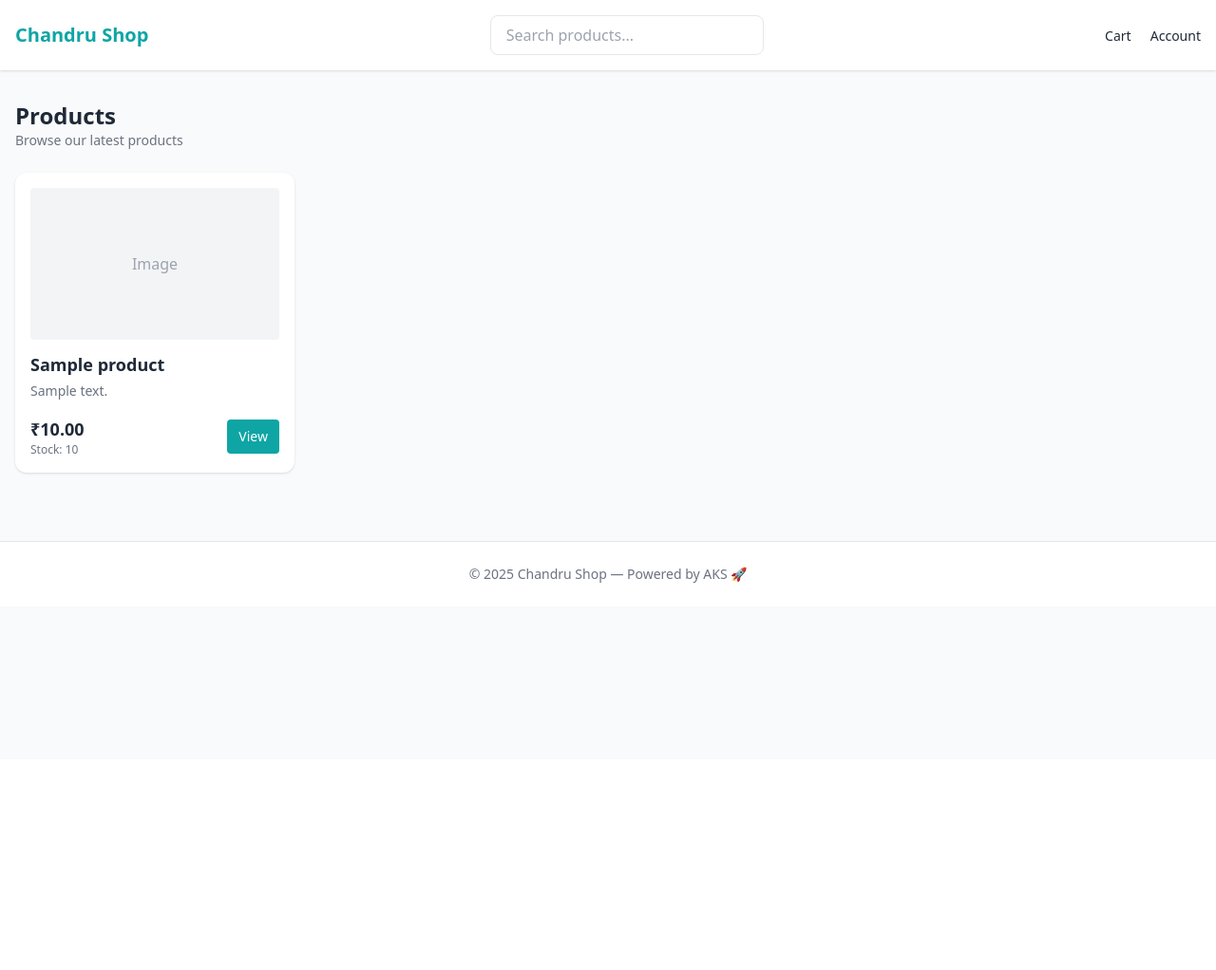
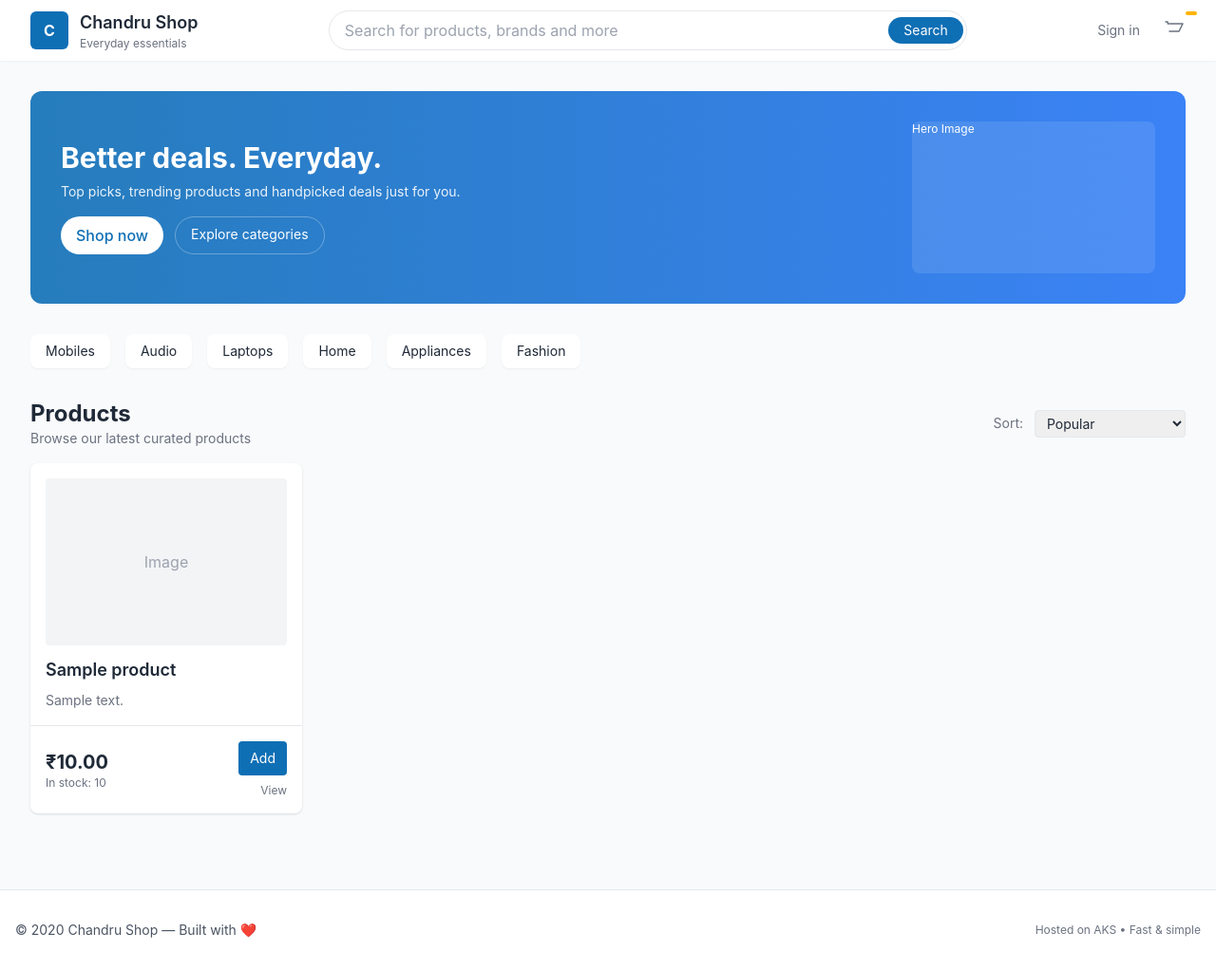
Before and after one commit to Chandruthelinesmasher/chandru-ecommerce-AKS, a Flask app: template services/product/templates/index.html in a window 1280 px wide. Shown: the whole page at 95% size. Before the commit the page ends 614 px from the top, so only its background shows below. Run offline with Flask 3, Linux system fonts and the light colour scheme; tables that the repository leaves empty hold one stand-in row (values such as "Sample post"); the template is opened without the code that fills it: values that come from a table or form of the project are taken from there, most other values are stand-ins (such as "Sample title", 1, 10 or a date in 2020); some libraries are stand-ins or nearby versions.

Commit message:
Saving the updated python app.py

```diff
--- a/services/product/app.py
+++ b/services/product/app.py
@@ -9,13 +9,13 @@ from threading import Event
 
 from flask import Flask, jsonify, request, abort, render_template, send_from_directory
 from flask_sqlalchemy import SQLAlchemy
-from sqlalchemy import text
+from sqlalchemy import text, or_
 from redis import Redis, RedisError
 from prometheus_client import Counter, Histogram, generate_latest, CONTENT_TYPE_LATEST
 from werkzeug.middleware.proxy_fix import ProxyFix
 from werkzeug.exceptions import HTTPException
 
-# --------- Configuration ----------
+# ---------------- CONFIG ----------------
 DB_DEFAULT = "sqlite:///./product.db"
 DATABASE_URL = os.environ.get("DATABASE_URL", DB_DEFAULT)
 REDIS_URL = os.environ.get("REDIS_URL")
@@ -26,12 +26,12 @@ db = SQLAlchemy()
 redis_client = None
 shutdown_event = Event()
 
-# Prometheus metrics
+# ---------------- METRICS ----------------
 HTTP_REQUESTS = Counter("http_requests_total", "Total HTTP requests", ["method", "endpoint", "http_status"])
 HTTP_LATENCY = Histogram("http_request_latency_seconds", "HTTP request latency", ["endpoint"])
 
 
-# --------- Logging ----------
+# ---------------- LOGGING ----------------
 def configure_logging():
     class JsonFormatter(logging.Formatter):
         def format(self, record):
@@ -55,7 +55,7 @@ def configure_logging():
     root.addHandler(handler)
 
 
-# --------- Metrics Decorator ----------
+# ---------------- METRIC DECORATOR ----------------
 def record_metrics(endpoint):
     def decorator(func):
         @wraps(func)
@@ -75,13 +75,16 @@ def record_metrics(endpoint):
             finally:
                 duration = time.time() - start
                 HTTP_LATENCY.labels(endpoint=endpoint).observe(duration)
-                HTTP_REQUESTS.labels(method=request.method, endpoint=endpoint, http_status=str(status)).inc()
-
+                HTTP_REQUESTS.labels(
+                    method=request.method,
+                    endpoint=endpoint,
+                    http_status=str(status),
+                ).inc()
         return wrapper
     return decorator
 
 
-# --------- Models ----------
+# ---------------- MODELS ----------------
 def init_models(app):
     db.init_app(app)
 
@@ -103,17 +106,16 @@ def init_models(app):
                 "description": self.description,
                 "price": self.price,
                 "currency": self.currency,
-                "stock": self.stock
+                "stock": self.stock,
             }
 
     with app.app_context():
         db.create_all()
 
-    app.Product = Product
     return Product
 
 
-# --------- Factory ----------
+# ---------------- APP FACTORY ----------------
 def create_app(config=None):
     configure_logging()
 
@@ -127,7 +129,7 @@ def create_app(config=None):
 
     app.wsgi_app = ProxyFix(app.wsgi_app)
 
-    # Configuration
+    # -------- CONFIG ----------
     app.config["SQLALCHEMY_DATABASE_URI"] = DATABASE_URL
     app.config["SQLALCHEMY_TRACK_MODIFICATIONS"] = False
     app.config["SECRET_KEY"] = SECRET_KEY
@@ -136,10 +138,10 @@ def create_app(config=None):
     if config:
         app.config.update(config)
 
-    # Init DB
+    # -------- DB ----------
     Product = init_models(app)
 
-    # Redis
+    # -------- REDIS ----------
     global redis_client
     if REDIS_URL:
         try:
@@ -148,10 +150,11 @@ def create_app(config=None):
             app.logger.info("Connected to Redis")
         except RedisError:
             redis_client = None
+            app.logger.warning("Redis configured but connection failed")
     else:
         app.logger.info("Redis not configured; using in-memory cache")
 
-    # --------- Error Handling ----------
+    # -------- ERROR HANDLER ----------
     @app.errorhandler(Exception)
     def handle_exception(e):
         app.logger.exception("Unhandled exception")
@@ -160,14 +163,14 @@ def create_app(config=None):
             status = e.code
         return jsonify({"error": str(e)}), status
 
-    # --------- Health ----------
+    # -------- HEALTH CHECKS ----------
     @app.route("/health")
     def health():
         try:
             db.session.execute(text("SELECT 1"))
             return jsonify({"status": "ok"}), 200
         except Exception:
-            return jsonify({"status": 'degraded'}), 503
+            return jsonify({"status": "degraded"}), 503
 
     @app.route("/ready")
     def ready():
@@ -177,12 +180,12 @@ def create_app(config=None):
     def metrics():
         return generate_latest(), 200, {"Content-Type": CONTENT_TYPE_LATEST}
 
-    # --------- Serve style.css from templates folder ----------
+    # -------- SERVE style.css FROM templates ----------
     @app.route("/templates/<path:filename>")
     def template_static(filename):
         return send_from_directory(os.path.join(BASE_DIR, "templates"), filename)
 
-    # --------- HOME PAGE ----------
+    # -------- HOME PAGE ----------
     @app.route("/", methods=["GET"])
     @record_metrics("index")
     def index():
@@ -191,14 +194,15 @@ def create_app(config=None):
         q = request.args.get("q", "").strip()
 
         query = Product.query
+
         if q:
             like = f"%{q}%"
-            query = query.filter(
-                db.or_(Product.title.ilike(like), Product.description.ilike(like))
-            )
+            query = query.filter(or_(Product.title.ilike(like), Product.description.ilike(like)))
 
         pag = query.order_by(Product.created_at.desc()).paginate(
-            page=page, per_page=per_page, error_out=False
+            page=page,
+            per_page=per_page,
+            error_out=False
         )
 
         return render_template(
@@ -207,21 +211,38 @@ def create_app(config=None):
             page=page,
             pages=pag.pages,
             q=q,
-            version=APP_VERSION,
+            version=APP_VERSION
         )
 
-    # --------- PRODUCT PAGE ----------
+    # -------- PRODUCT PAGE ----------
     @app.route("/product/<int:product_id>")
     def product_page(product_id):
         p = Product.query.get_or_404(product_id)
         return render_template("product.html", product=p.to_dict())
 
-    # --------- API ----------
+    # -------- API ----------
     @app.route("/api/products")
     def api_products():
         return jsonify([p.to_dict() for p in Product.query.all()])
 
-    # --------- Shutdown ----------
+    # -------- ADMIN SEED ----------
+    @app.route("/admin/seed", methods=["POST"])
+    def admin_seed():
+        sample = [
+            ("iPhone 15", "Latest Apple smartphone", 79999, 50),
+            ("Galaxy S24", "Samsung flagship phone", 72999, 40),
+            ("Noise Headphones", "Wireless ANC headphones", 5999, 200),
+            ("MacBook Air", "Apple M2 laptop", 109999, 15),
+            ("Gaming Keyboard", "RGB mechanical keyboard", 3999, 120),
+        ]
+
+        for t, d, p, s in sample:
+            db.session.add(Product(title=t, description=d, price=p, stock=s))
+
+        db.session.commit()
+        return jsonify({"status": "seeded"}), 201
+
+    # -------- SHUTDOWN ----------
     def handle_sigterm(signum, frame):
         app.logger.info("Shutdown signal received")
         shutdown_event.set()
@@ -232,7 +253,7 @@ def create_app(config=None):
     return app
 
 
-# --------- Local Dev ---------
+# ---------------- LOCAL RUN ----------------
 if __name__ == "__main__":
     app = create_app()
     app.run(host="0.0.0.0", port=int(os.environ.get("PORT", 8000)))
--- a/services/product/templates/base.html
+++ b/services/product/templates/base.html
@@ -5,59 +5,95 @@
     <title>{{ title or "Chandru Shop" }}</title>
     <meta name="viewport" content="width=device-width, initial-scale=1" />
 
-    <!-- Tailwind CDN -->
+    <!-- Tailwind CDN (quick, no compile) -->
     <script src="https://cdn.tailwindcss.com"></script>
-
     <script>
       tailwind.config = {
         theme: {
           extend: {
             colors: {
-              primary: "#0ea5a4",
-              accent: "#7c3aed",
+              primary: "#0f6fb5",    /* Flipkart-ish blue */
+              accent: "#ffb400",     /* accent (price badge) */
+              muted: "#6b7280"
             },
-          },
-        },
-      };
+            fontFamily: {
+              sans: ["Inter", "ui-sans-serif", "system-ui", "sans-serif"]
+            }
+          }
+        }
+      }
     </script>
 
-    <!-- ✅ CSS FROM TEMPLATES FOLDER -->
-    <link rel="stylesheet" href="/templates/style.css">
+    <!-- App CSS from templates folder (served via /templates/style.css) -->
+    <link rel="stylesheet" href="{{ url_for('template_static', filename='style.css') }}">
+
+    <!-- small script to update cart badge (optional) -->
+    <script>
+      function setCartCount(n){
+        const el = document.getElementById('cart-count');
+        if(!el) return;
+        el.textContent = n>0? n : '';
+      }
+    </script>
   </head>
 
-  <body class="bg-gray-50 text-gray-800">
+  <body class="bg-gray-50 text-gray-800 font-sans">
+    <!-- NAVBAR -->
+    <header class="bg-white shadow-sm sticky top-0 z-30">
+      <div class="max-w-7xl mx-auto px-4 sm:px-6 lg:px-8">
+        <div class="flex items-center justify-between h-16">
+          <!-- brand -->
+          <a href="/" class="flex items-center space-x-3">
+            <div class="w-10 h-10 rounded-md bg-primary flex items-center justify-center text-white font-bold">C</div>
+            <div>
+              <div class="text-lg font-semibold">Chandru Shop</div>
+              <div class="text-xs text-muted">Everyday essentials</div>
+            </div>
+          </a>
 
-    <!-- NAVBAR -->
-    <header class="bg-white shadow">
-      <div class="max-w-7xl mx-auto px-4 py-4 flex justify-between items-center">
-        <a href="/" class="text-xl font-bold text-primary">Chandru Shop</a>
+          <!-- search (middle) -->
+          <form action="/" method="get" class="flex-1 max-w-2xl mx-6 hidden md:block">
+            <div class="relative">
+              <input name="q" value="{{ q or '' }}" placeholder="Search for products, brands and more" class="w-full border rounded-l-full rounded-r-full px-4 py-2 focus:outline-none focus:ring-2 focus:ring-primary" />
+              <button type="submit" class="absolute right-1 top-1/2 -translate-y-1/2 bg-primary text-white px-4 py-1 rounded-full text-sm">Search</button>
+            </div>
+          </form>
 
-        <form method="get" action="/" class="hidden sm:block">
-          <input
-            type="text"
-            name="q"
-            value="{{ q or '' }}"
-            placeholder="Search products..."
-            class="px-4 py-2 border rounded-lg w-72"
-          />
+          <!-- right -->
+          <div class="flex items-center space-x-6">
+            <a href="#" class="text-sm text-muted hover:text-gray-800">Sign in</a>
+            <a href="#" class="relative inline-flex items-center">
+              <svg class="w-6 h-6 text-muted" fill="none" stroke="currentColor" viewBox="0 0 24 24"><path stroke-linecap="round" stroke-linejoin="round" stroke-width="1.5" d="M3 3h2l.4 2M7 13h10l4-8H5.4"></path></svg>
+              <span id="cart-count" class="absolute -top-2 -right-3 bg-accent text-white text-xs rounded-full px-1.5 py-0.5"></span>
+            </a>
+          </div>
+        </div>
+      </div>
+
+      <!-- small mobile search -->
+      <div class="md:hidden px-4 pb-4">
+        <form action="/" method="get">
+          <div class="relative">
+            <input name="q" value="{{ q or '' }}" placeholder="Search products" class="w-full border rounded-full px-4 py-2" />
+          </div>
         </form>
-
-        <div class="space-x-4">
-          <a href="#" class="text-sm hover:text-primary">Cart</a>
-          <a href="#" class="text-sm hover:text-primary">Account</a>
-        </div>
       </div>
     </header>
 
-    <main class="max-w-7xl mx-auto px-4 py-8">
+    <!-- MAIN -->
+    <main class="max-w-7xl mx-auto px-4 sm:px-6 lg:px-8 py-8">
+      {% block hero %}{% endblock %}
       {% block content %}{% endblock %}
     </main>
 
-    <footer class="bg-white border-t mt-10">
-      <div class="max-w-7xl mx-auto px-4 py-6 text-sm text-gray-500 text-center">
-        © 2025 Chandru Shop — Powered by AKS 🚀
+    <!-- FOOTER -->
+    <footer class="bg-white border-t mt-12">
+      <div class="max-w-7xl mx-auto px-4 py-8 text-sm text-gray-600">
+        <div class="flex flex-col md:flex-row justify-between items-center">
+          <div>© {{ now().year }} Chandru Shop — Built with ❤️</div>
+          <div class="mt-3 md:mt-0 text-xs text-muted">Hosted on AKS • Fast & simple</div>
+        </div>
       </div>
     </footer>
-
   </body>
 </html>
--- a/services/product/templates/index.html
+++ b/services/product/templates/index.html
@@ -1,52 +1,86 @@
 {% extends "base.html" %}
 
+{% block hero %}
+<!-- HERO -->
+<section class="mb-8">
+  <div class="bg-gradient-to-r from-primary/90 to-blue-500 rounded-xl p-8 text-white">
+    <div class="flex flex-col md:flex-row md:items-center md:justify-between gap-6">
+      <div>
+        <h2 class="text-3xl font-bold">Better deals. Everyday.</h2>
+        <p class="mt-2 text-sm opacity-90">Top picks, trending products and handpicked deals just for you.</p>
+        <div class="mt-4 flex space-x-3">
+          <a href="#products" class="bg-white text-primary px-4 py-2 rounded-full font-medium">Shop now</a>
+          <a href="#products" class="border border-white/30 px-4 py-2 rounded-full text-sm">Explore categories</a>
+        </div>
+      </div>
+
+      <div class="hidden md:block w-64 h-40 bg-white/10 rounded-lg flex items-center justify-center">
+        <div class="text-xs">Hero Image</div>
+      </div>
+    </div>
+  </div>
+</section>
+
+<!-- CATEGORIES strip -->
+<section class="mb-6">
+  <div class="flex gap-4 overflow-x-auto pb-2">
+    {% for cat in ['Mobiles','Audio','Laptops','Home','Appliances','Fashion'] %}
+      <a href="?q={{ cat }}" class="min-w-max px-4 py-2 bg-white rounded-lg shadow-sm text-sm">{{ cat }}</a>
+    {% endfor %}
+  </div>
+</section>
+{% endblock %}
+
 {% block content %}
-<div class="mb-6">
-  <h1 class="text-2xl font-bold">Products</h1>
-  <p class="text-gray-500 text-sm">Browse our latest products</p>
-</div>
-
-<div class="grid grid-cols-1 sm:grid-cols-2 md:grid-cols-3 lg:grid-cols-4 gap-6">
-
-  {% for p in products %}
-  <div class="bg-white rounded-xl shadow p-4 flex flex-col card-hover">
-    <div class="h-40 bg-gray-100 rounded mb-3 flex items-center justify-center text-gray-400">
-      Image
+<!-- Products grid -->
+<section id="products">
+  <div class="flex items-center justify-between mb-4">
+    <div>
+      <h1 class="text-2xl font-bold">Products</h1>
+      <div class="text-sm text-muted">Browse our latest curated products</div>
     </div>
 
-    <h2 class="font-semibold text-lg">{{ p.title }}</h2>
-    <p class="text-gray-500 text-sm mt-1 truncate">{{ p.description }}</p>
-
-    <div class="mt-4 flex justify-between items-center">
-      <div>
-        <div class="font-bold text-lg">₹{{ "%.2f"|format(p.price) }}</div>
-        <div class="text-xs text-gray-500">Stock: {{ p.stock }}</div>
-      </div>
-
-      <a
-        href="/product/{{ p.id }}"
-        class="bg-primary text-white text-sm px-3 py-2 rounded hover:bg-accent"
-      >
-        View
-      </a>
+    <div class="flex items-center gap-3">
+      <div class="text-sm text-muted">Sort:</div>
+      <select onchange="this.form?.submit?.()" class="border rounded px-2 py-1 text-sm">
+        <option value="">Popular</option>
+        <option value="price_asc">Price: Low to High</option>
+        <option value="price_desc">Price: High to Low</option>
+      </select>
     </div>
   </div>
-  {% endfor %}
 
-</div>
+  <div class="grid grid-cols-1 sm:grid-cols-2 md:grid-cols-3 lg:grid-cols-4 gap-6">
+    {% for p in products %}
+    <article class="bg-white rounded-lg shadow hover:shadow-lg transition card-hover flex flex-col overflow-hidden">
+      <a href="/product/{{ p.id }}" class="block p-4 flex-1">
+        <div class="h-44 bg-gray-100 rounded mb-3 flex items-center justify-center text-gray-400">Image</div>
+        <h3 class="font-semibold text-lg line-clamp-2">{{ p.title }}</h3>
+        <p class="text-sm text-muted mt-2 line-clamp-2">{{ p.description }}</p>
+      </a>
 
-<!-- ✅ PAGINATION -->
-{% if pages and pages > 1 %}
-<div class="flex justify-center mt-10 space-x-2">
-  {% for num in range(1, pages + 1) %}
-    <a
-      href="?page={{ num }}{% if q %}&q={{ q }}{% endif %}"
-      class="px-3 py-1 rounded border text-sm
-      {% if num == page %}bg-primary text-white{% else %}bg-white{% endif %}">
-      {{ num }}
-    </a>
-  {% endfor %}
-</div>
-{% endif %}
+      <div class="p-4 border-t flex items-center justify-between gap-4">
+        <div>
+          <div class="text-xl font-bold">₹{{ '%.2f'|format(p.price) }}</div>
+          <div class="text-xs text-muted">In stock: {{ p.stock }}</div>
+        </div>
 
+        <div class="flex flex-col items-end">
+          <button class="bg-primary text-white px-3 py-2 rounded hover:bg-blue-600 text-sm">Add</button>
+          <a href="/product/{{ p.id }}" class="text-xs text-muted mt-2">View</a>
+        </div>
+      </div>
+    </article>
+    {% endfor %}
+  </div>
+
+  <!-- pagination -->
+  {% if pages and pages > 1 %}
+  <nav class="mt-8 flex items-center justify-center space-x-2">
+    {% for num in range(1, pages+1) %}
+      <a href="?page={{ num }}{% if q %}&q={{ q }}{% endif %}" class="px-3 py-1 rounded-md text-sm {% if num==page %}bg-primary text-white{% else %}bg-white border{% endif %}">{{ num }}</a>
+    {% endfor %}
+  </nav>
+  {% endif %}
+</section>
 {% endblock %}
--- a/services/product/templates/style.css
+++ b/services/product/templates/style.css
@@ -1,22 +1,18 @@
-/* Smooth hover */
-body {
-  -webkit-font-smoothing: antialiased;
-  -moz-osx-font-smoothing: grayscale;
+/* base tweaks */
+body { -webkit-font-smoothing: antialiased; -moz-osx-font-smoothing: grayscale; }
+
+/* card hover */
+.card-hover { transition: transform 0.18s ease, box-shadow 0.18s ease; }
+.card-hover:hover { transform: translateY(-6px); box-shadow: 0 10px 30px rgba(15, 23, 42, 0.08); }
+
+/* small helpers */
+.text-muted { color: #6b7280; }
+.line-clamp-2 { display: -webkit-box; -webkit-line-clamp: 2; -webkit-box-orient: vertical; overflow: hidden; }
+
+/* responsive hero paddings */
+@media (min-width: 768px) {
+  .hero-cta { padding-left: 0; }
 }
 
-/* Hover lift */
-.card-hover {
-  transition: transform 0.2s ease, box-shadow 0.2s ease;
-}
-
-.card-hover:hover {
-  transform: translateY(-6px);
-  box-shadow: 0px 10px 25px rgba(0,0,0,0.12);
-}
-
-/* Truncate text */
-.truncate {
-  overflow: hidden;
-  white-space: nowrap;
-  text-overflow: ellipsis;
-}
+/* input focus */
+input:focus { outline: none; box-shadow: 0 0 0 3px rgba(15,111,181,0.12); border-color: rgba(15,111,181,0.9); }
```
Also changed, not shown: services/product/templates/product.html (+22 -19 lines).
